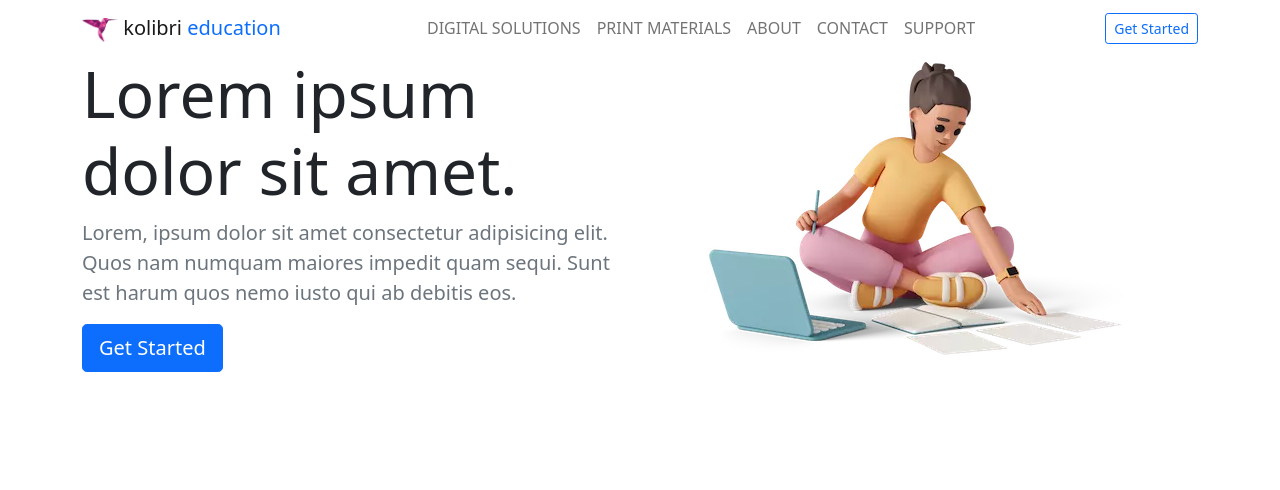
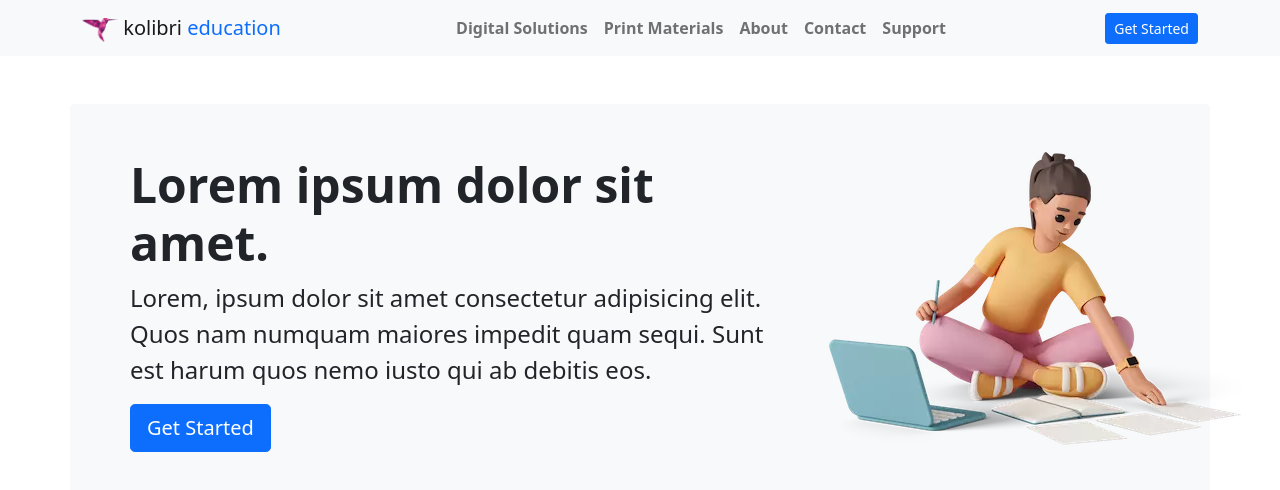
Before and after one commit to aeosmanoglu/kolibri, a website: page index.html in a window 1280 px wide. Drawn offline with Linux system fonts and the light colour scheme.

Commit message:
feat: header

```diff
--- a/index.html
+++ b/index.html
@@ -9,7 +9,7 @@
 </head>
 
 <body>
-  <nav class="navbar fixed-top navbar-expand-lg navbar-light">
+  <nav class="navbar fixed-top navbar-expand-lg navbar-light bg-light">
     <div class="container">
       <a class="navbar-brand" href="/">
         <picture>
@@ -26,7 +26,7 @@
         <span class="navbar-toggler-icon"></span>
       </button>
       <div class="collapse navbar-collapse" id="navbarSupportedContent">
-        <ul class="navbar-nav mx-auto mb-2 mb-lg-0 text-uppercase">
+        <ul class="navbar-nav mx-auto mb-2 mb-lg-0 fw-bold">
           <li class="nav-item">
             <a class="nav-link" href="#">Digital Solutions</a>
           </li>
@@ -43,20 +43,20 @@
             <a class="nav-link" href="#">Support</a>
           </li>
         </ul>
-        <button class="btn btn-outline-primary btn-sm">Get Started</button>
+        <button class="btn btn-primary btn-sm">Get Started</button>
       </div>
     </div>
   </nav>
 
   <div class="container">
-    <header class="row align-items-center">
-      <div class="col-6">
-        <h1 class="display-3">Lorem ipsum <br>dolor sit amet.</h1>
-        <p class="lead text-muted">Lorem, ipsum dolor sit amet consectetur adipisicing elit. Quos nam numquam maiores
+    <header class="row row-cols-2 p-5 my-5 bg-light rounded-3 align-items-center">
+      <div class="col-8">
+        <h1 class="display-5 fw-bold">Lorem ipsum dolor sit amet.</h1>
+        <p class="fs-4">Lorem, ipsum dolor sit amet consectetur adipisicing elit. Quos nam numquam maiores
           impedit quam sequi. Sunt est harum quos nemo iusto qui ab debitis eos.</p>
         <a href="#" class="btn btn-primary btn-lg">Get Started</a>
       </div>
-      <div class="col-auto mx-auto">
+      <div class="col-4">
         <picture>
           <source
             srcset="./assets/images/hero.webp 1x, ./assets/images/hero@2x.webp 2x, ./assets/images/hero@3x.webp 3x"
@@ -64,6 +64,8 @@
           <img src="./assets/images/hero.png" alt="Working woman"
             srcset="./assets/images/hero.png 1x, ./assets/images/hero@2x.png 2x, ./assets/images/hero@3x.png 3x">
     </header>
+
+
   </div>
 
 </body>
```
